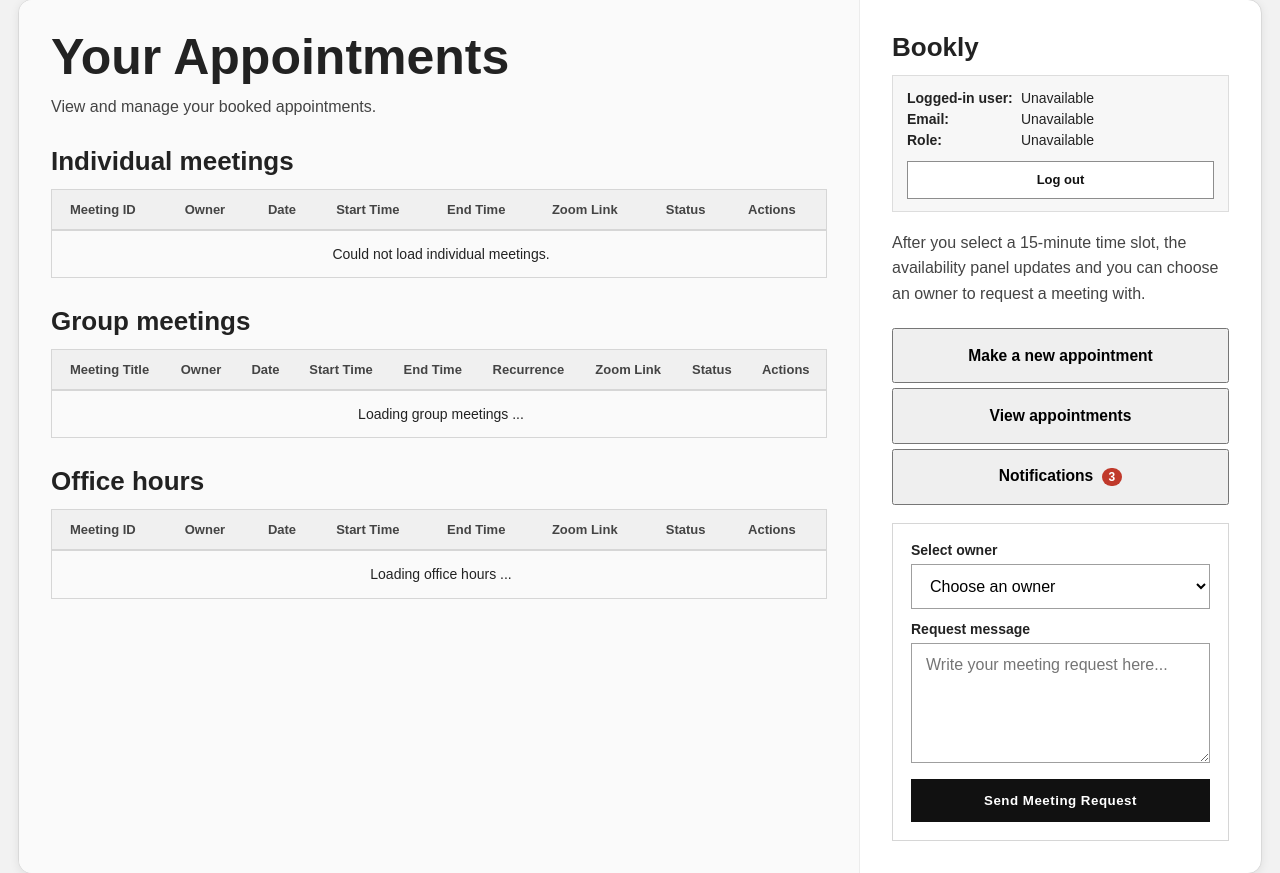
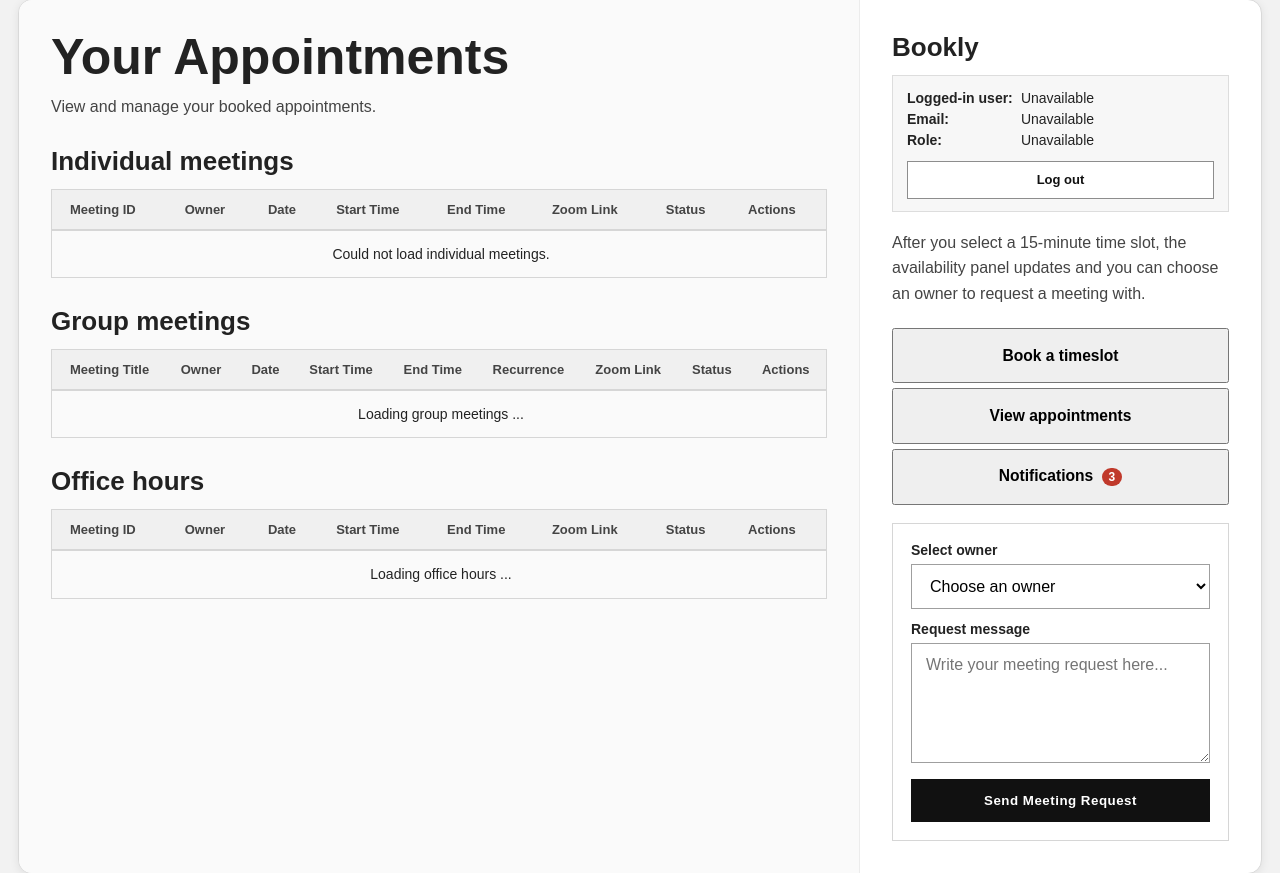
Before and after one commit to Morava83/Bookly-WebApp, a Flask app: template templates/HomePage.html in a window 1280 px wide. Shown: the part 37-910 px from the top of the page. Run offline with Flask 3, Linux system fonts and the light colour scheme; the template is opened without the code that fills it, so the values that code supplies are empty; some libraries are stand-ins or nearby versions.

Commit message:
Renamed a button

```diff
--- a/templates/HomePage.html
+++ b/templates/HomePage.html
@@ -200,7 +200,7 @@
 
                 <div class="right-panel-tabs">
                     <button onclick="make_appointment()">
-                        <h3>Make a new appointment</h3>
+                        <h3>Book a timeslot</h3>
                     </button>
                     <button onclick="view_appointments()">
                         <h3>View appointments</h3>
```
